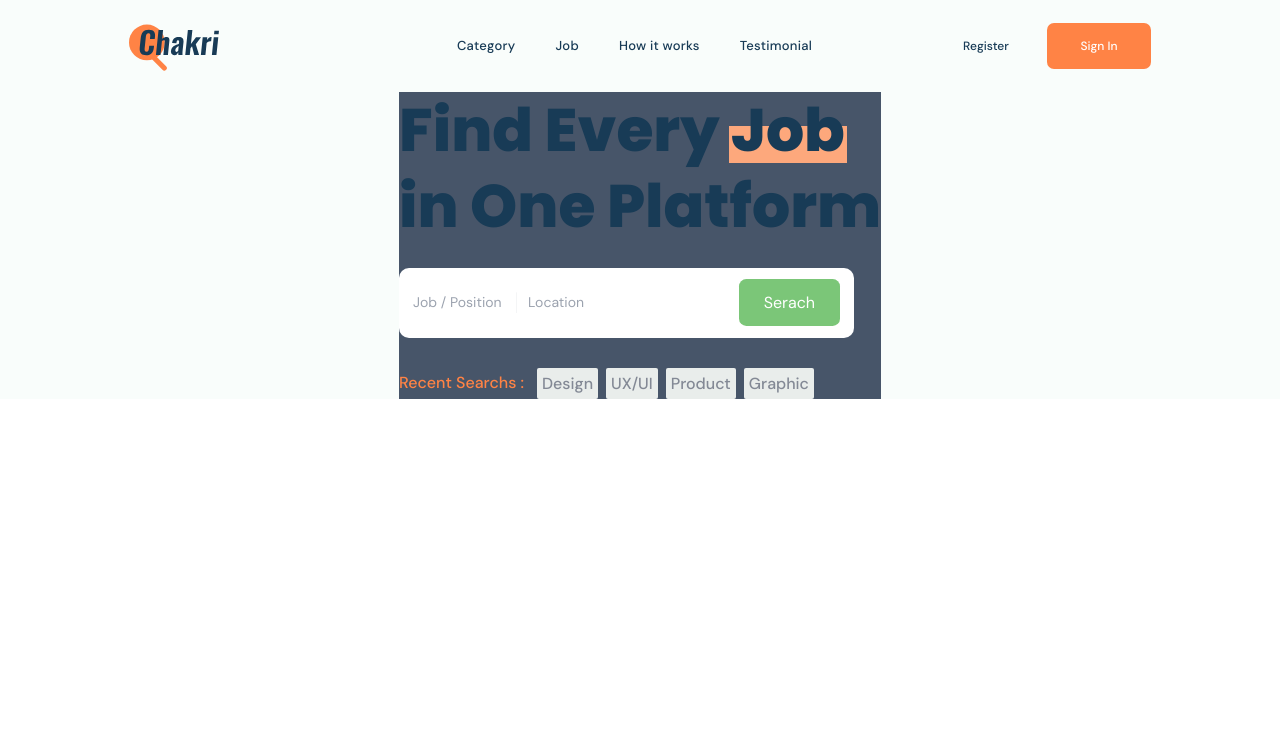
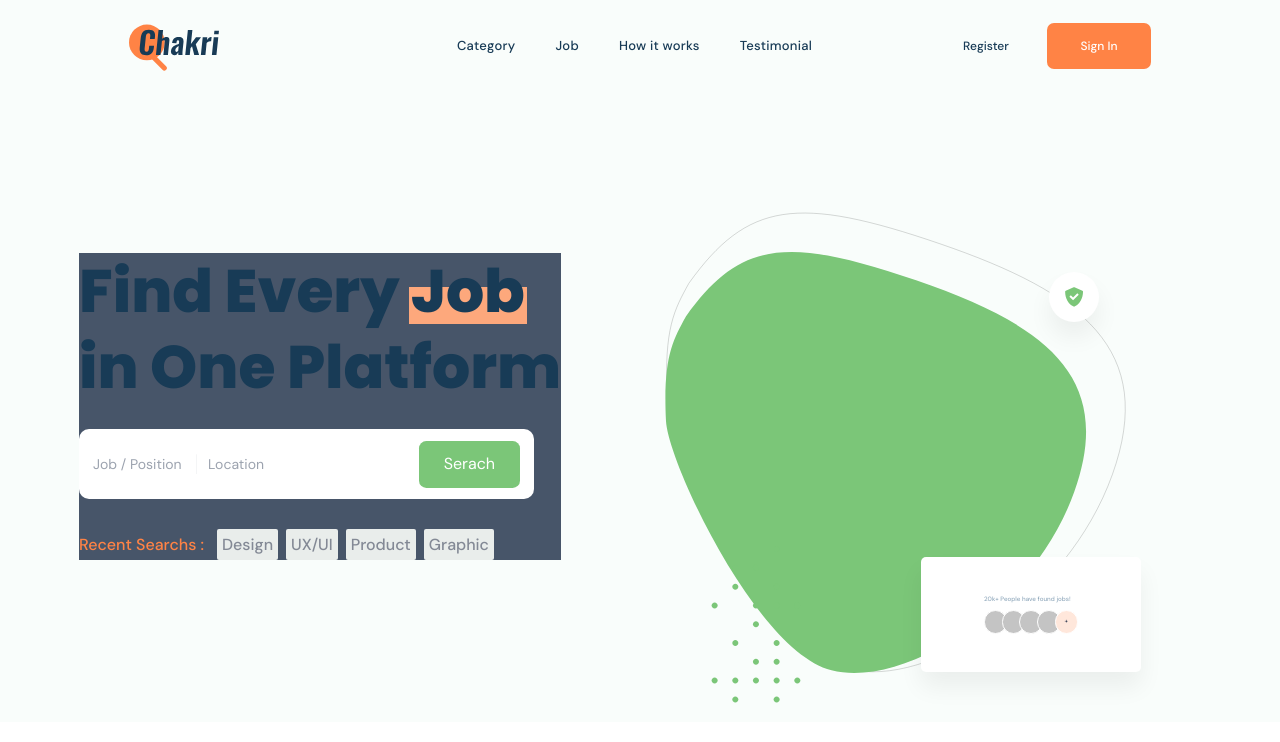
Before and after one commit to GitHubOshin/Chakri, a React (Create React App) app: page / in a window 1280 px wide. Shown: the top 742 px of the page. Built offline with nearby package versions, Linux system fonts and the light colour scheme.

Commit message:
Update PeopleHaveFoundJobFirstPage.js

```diff
--- a/src/components/firstPage/PeopleHaveFoundJobFirstPage.js
+++ b/src/components/firstPage/PeopleHaveFoundJobFirstPage.js
@@ -1,21 +1,33 @@
+import { GreyCircle } from '../MiniItems'
+
 function PeopleHaveFoundJobFirstPage() {
   return (
-    <div className="relative laptop:w-[960px] laptop:h-[840px] laptop:bg-fuchsia-200">
+    <div className="relative mobileS:w-[375px] mobileS:h-[348.58px]  laptop:w-[960px] laptop:h-[840px]  screen1280:w-[640px] screen1280:h-[630px]">
+      <img
+        alt="Line"
+        src="images/otherImages/vector1.svg"
+        className="absolute laptop:top-[173px] laptop:left-[143.4px] laptop:w-[594.32px] laptop:h-[593.88px]  screen1280:w-[460.32px] screen1280:h-[460.88px] screen1280:top-[120px] screen1280:left-[105px] mobileS:w-[246.63px] mobileS:h-[246.45px] mobileS:top-[72.8px] mobileS:right-[51.7px]"
+      />
       <img
         alt="Avocado Background"
         src="images/otherImages/vector-green.svg"
-        className="absolute mobileS:w-[228.29px] mobileS:h-[228.12px] laptop:w-[550.12px] laptop:h-[549.71px]"
-      />
-      <img
-        alt="Line"
-        src="images/otherImages/vector1.svg"
-        className="absolute laptop:w-[594.32px] laptop:h-[593.88px] mobileS:w-[246.63px] mobileS:h-[246.45px]"
+        className="absolute laptop:top-[216.4px] laptop:left-[143.4px] mobileS:w-[228.29px] mobileS:h-[228.12px] laptop:w-[550.12px] laptop:h-[549.71px] screen1280:w-[435.32px] screen1280:h-[420.88px] screen1280:top-[160px] screen1280:left-[97px] mobileS:bottom-[29.5px] mobileS:right-[70px]"
       />
       <img
         alt="Dots"
         src="images/otherImages/green-dots.svg"
-        className="absolute mobileS:w-[51.12px] mobileS:h-[90.1px] laptop:w-[123.19px] laptop:h-[217.13px]"
+        className="absolute mobileS:w-[51.12px] mobileS:h-[90.1px] laptop:w-[123.19px] laptop:h-[217.13px] screen1280:w-[90px] screen1280:h-[175px] screen1280:bottom-[10px] screen1280:left-[150px] laptop:left-[208.5px] laptop:bottom-[19.3px] mobileS:bottom-[7.5px] mobileS:left-[102px]"
       />
+      <div className="absolute bg-white shadow-[0px_15px_25px_rgba(0,0,0,0.06)] rounded-full mobileS:w-[29.88px] mobileS:h-[29.88px] laptop:w-[72px] laptop:h-[72px]  flex justify-center items-center screen1280:w-[50px] screen1280:h-[50px] laptop:top-[256px] laptop:right-[236px] screen1280:top-[180px] screen1280:right-[102px] mobile:right-[59px] mobile:top-[105px]">
+        <img
+          alt="Check Shield"
+          src="images/icons/check-shield.svg"
+          className="mobileS:w-[9.99px] mobileS:h-[10.94px] laptop:w-[24.06px] laptop:h-[26.37px] screen1280:w-[20.5px] screen1280:h-[20.5px]"
+        />
+      </div>
+      <div className="absolute mobile:w-[118.81px] mobile:h-[63.49px] laptop:w-[286.29px] laptop:h-[153px] screen1280:w-[220px] screen1280:h-[115px]  bg-white shadow-[0px_15px_25px_rgba(0,0,0,0.06)] mobile:rounded-[5px] laptop:rounded-[10px]  mobile:bottom-[35px] mobile:right-[40px] laptop:right-[190px] laptop:bottom-[72px] flex items-center justify-center screen1280:bottom-[50px] screen1280:right-[60px] ">
+        <GreyCircle texts="20k+ People have found jobs!" />
+      </div>
     </div>
   )
 }
```
